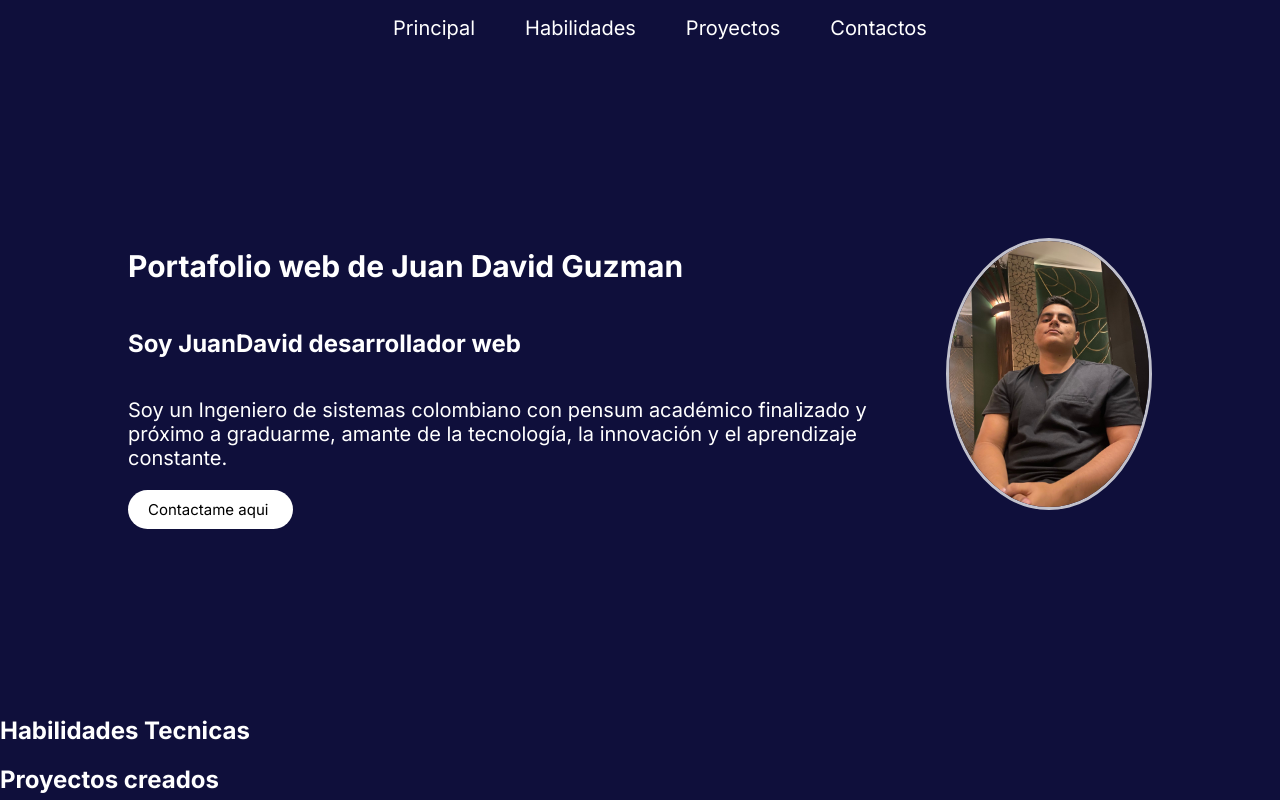
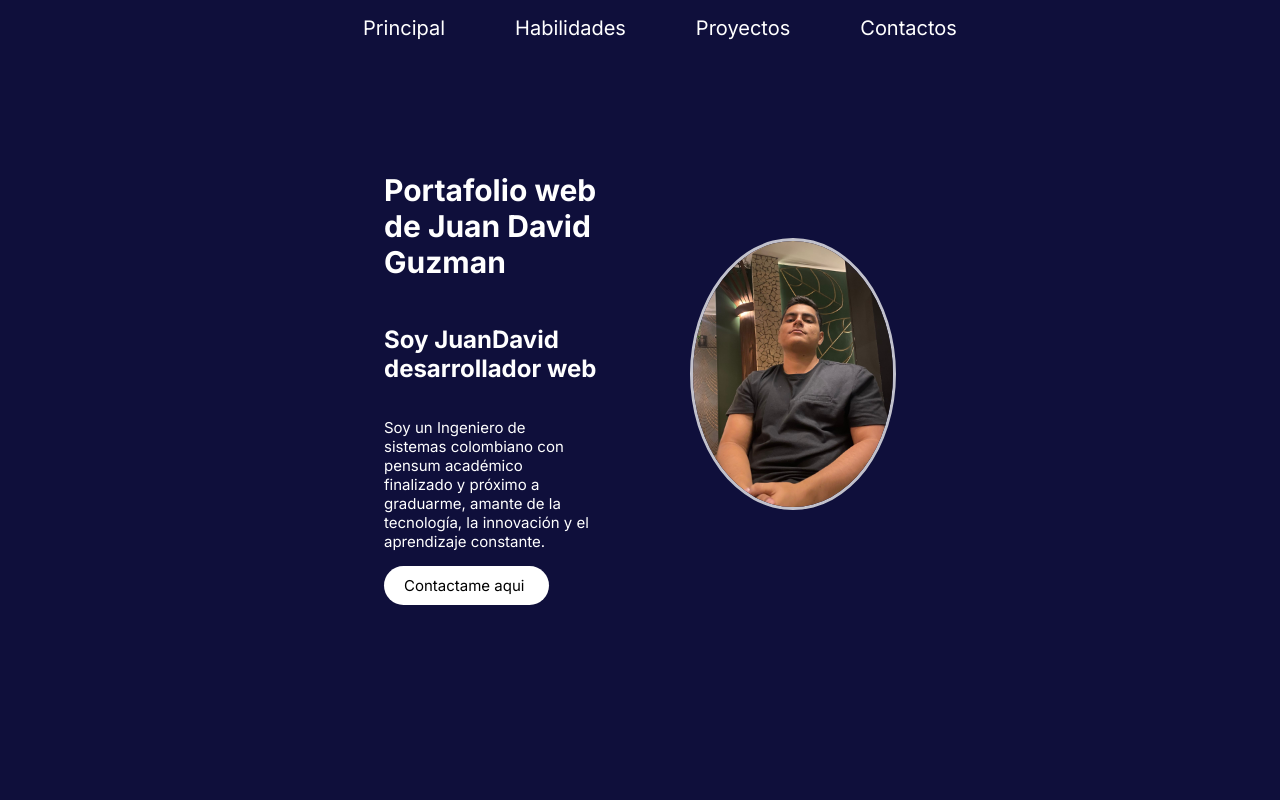
Before and after one commit to guz2001/Portafolio-sin-extensiones, a plain HTML site: page index.html in a window 1280 px wide. Shown: the top 800 px of the page. Drawn offline with Linux system fonts and the light colour scheme.

Commit message:
mejora visual contenido principa

```diff
--- a/styles.css
+++ b/styles.css
@@ -35,7 +35,7 @@ body{
     list-style: none;/* quitamos los puntos de la lista se veo feo */
     display: flex;/* la forma en que se organizaran es en una flecha  */
     justify-content: center;/* Centramos todos  los ojetos de nav en el centro */
-    gap: 50px;/* Espacio entre li es de 50 para que queden en la misma linea pero con espacio entre ellos  */
+    gap: 70px;/* Espacio entre li es de 50 para que queden en la misma linea pero con espacio entre ellos  */
 
 }
 
@@ -88,8 +88,8 @@ h1, p, h2{
 /* estilo del parrafo de presentacion en inicio */
 /* ordenamiento de parrafo p */
 #inicio-yo{
-
-    font-size: 20px;
+    max-width: 80%;
+    font-size: 15px;
 
 
 }
@@ -101,8 +101,10 @@ h1, p, h2{
     align-items: center;/* organizar linea vertifcal */
     justify-content:space-around;/* organiza linea horizontal */
     gap:50px;
-    padding: 0 10%;/* significa 0 espacioo arriba 10% a los lados para que no quede como una partida de tenis */
-
+    /* significa 0 espacioo arriba 10% a los lados para que no quede como una partida de tenis */
+    padding: 0 30%;
+    padding-bottom: 20%;
+    text-align: justify;
 }
 
 /* estilo h1 titulos */
```
